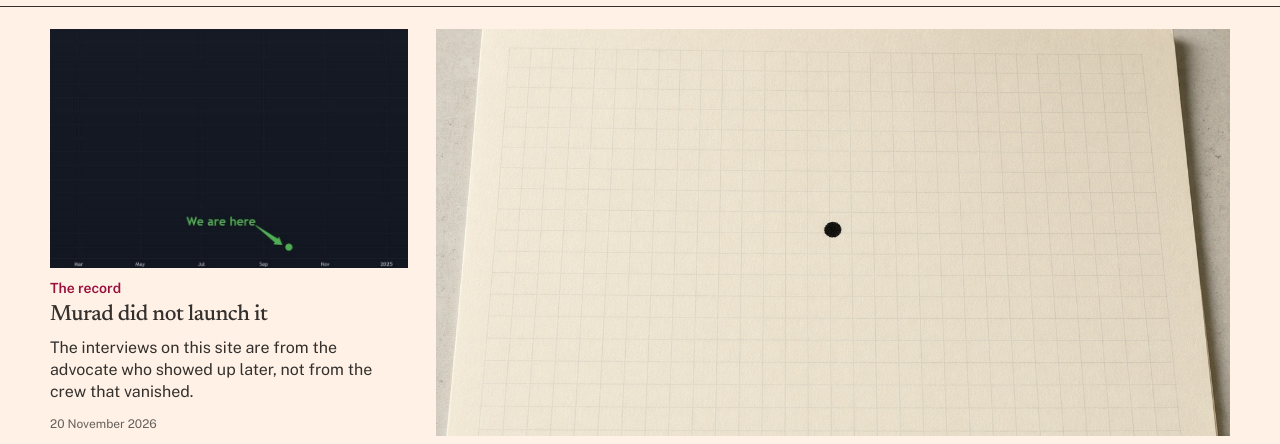
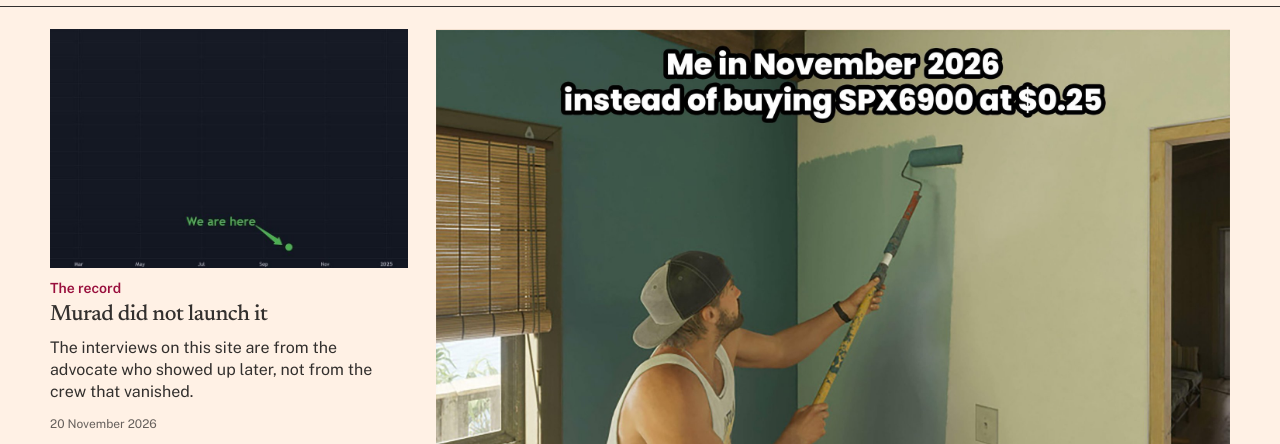
Before and after one commit to protocolblocks/flipthestock, a plain HTML site: page index.html in a window 1280 px wide. Shown: the part 85-529 px from the top of the page. Drawn offline with nearby package versions, Linux system fonts and the light colour scheme.

Commit message:
Use the current meme of the day as the homepage cover photo.

```diff
--- a/site.css
+++ b/site.css
@@ -120,7 +120,7 @@ a.kicker:hover, .kicker:hover { color: var(--claret); }
 .hero-copy { grid-area: copy; align-self: start; }
 .rail { grid-area: rail; align-self: start; }
 .pic { width: 100%; object-fit: cover; background: var(--wheat); }
-.hero-pic .pic { aspect-ratio: 16 / 8.2; }
+.hero-pic .pic { aspect-ratio: 16 / 9; object-fit: contain; background: var(--wheat); }
 .side .pic, .quad .pic { aspect-ratio: 3 / 2; }
 .video-row .pic { aspect-ratio: 16 / 9; }
 .hero-copy h2 { font-size: 34px; line-height: 1.08; margin: 0 0 8px; }
--- a/stacks.js
+++ b/stacks.js
@@ -270,9 +270,19 @@
       return '<li><span>' + (index + 1) + '</span><a href="' + pieceHref("articles/", article.slug) + '">' +
         esc(article.title) + '</a></li>';
     }).join("");
+    var coverSrc = "assets/cover.jpg";
+    var coverAlt = "A sheet of chart paper with a faint grid and a single black dot. The rest of the grid is empty.";
+    var leadMeme = data().memes[0];
+    if (leadMeme) {
+      var memeSrc = safeImage(leadMeme.src);
+      if (memeSrc) {
+        coverSrc = "memes/" + memeSrc;
+        coverAlt = leadMeme.alt || leadMeme.caption || coverAlt;
+      }
+    }
     root.innerHTML = sideHtml +
       '<a class="hero-pic" href="' + pieceHref("articles/", lead.slug) + '">' +
-      '<img class="pic" src="assets/cover.jpg" alt="A sheet of chart paper with a faint grid and a single black dot. The rest of the grid is empty."></a>' +
+      '<img class="pic" src="' + esc(coverSrc) + '" alt="' + esc(coverAlt) + '" onerror="this.onerror=null;this.src=\'assets/cover.jpg\'"></a>' +
       '<div class="hero-copy"><a href="' + pieceHref("articles/", lead.slug) + '">' +
       '<p class="kicker">' + esc(lead.kicker || "Cover") + '</p>' +
       '<h2>' + esc(lead.title) + '</h2>' +
```
